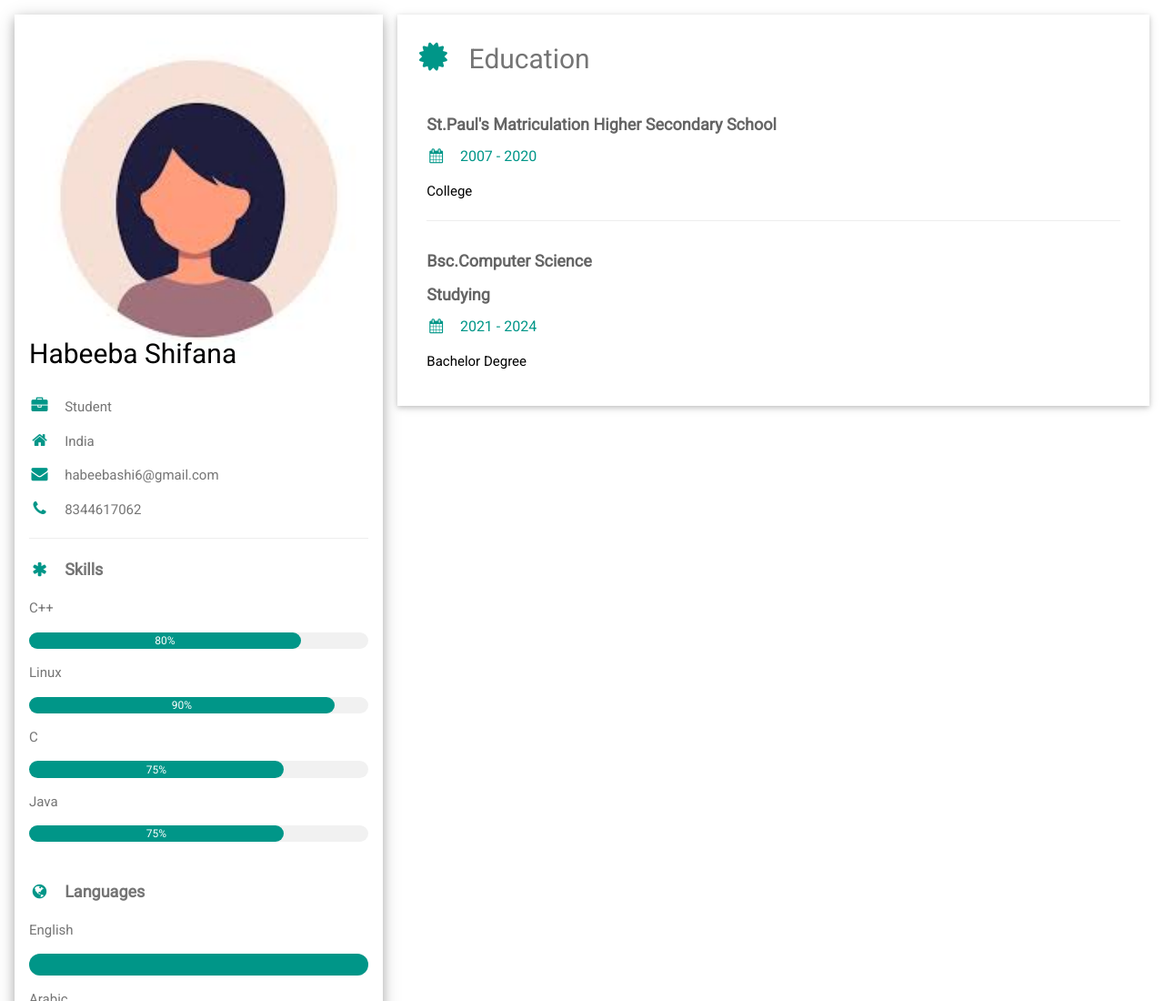
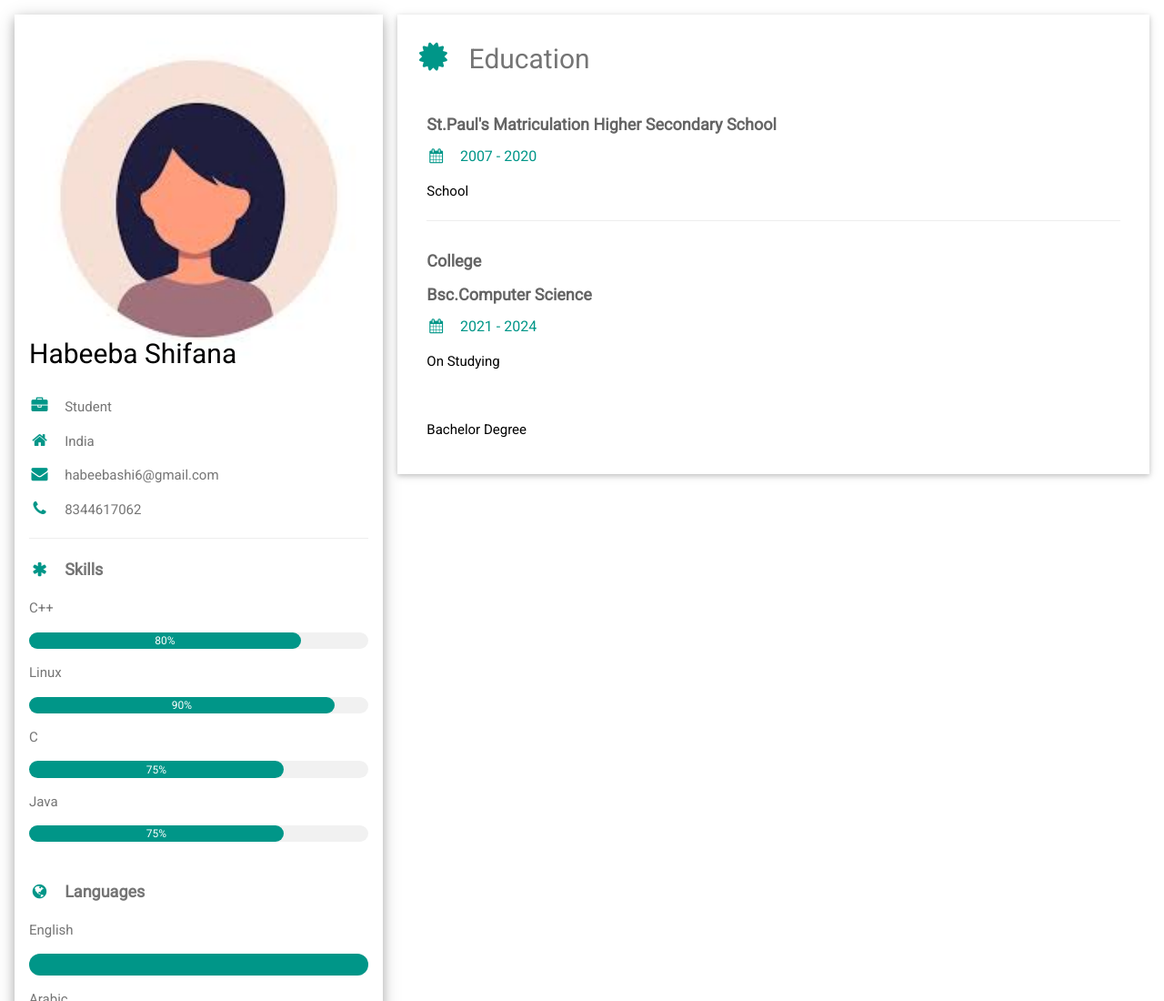
Before and after one commit to SHIFA257/DigitalPortfolio, a plain HTML site: page index.html in a window 1280 px wide. Shown: the top 1100 px of the page at 91% size. Drawn offline with nearby package versions, Linux system fonts and the light colour scheme; files whose address does not match are found by name.

Commit message:
Update index.html

```diff
--- a/index.html
+++ b/index.html
@@ -86,13 +86,14 @@ html,body,h1,h2,h3,h4,h5,h6 {font-family: "Roboto", sans-serif}
         <div class="w3-container">
           <h5 class="w3-opacity"><b>St.Paul's Matriculation Higher Secondary School</b></h5>
           <h6 class="w3-text-teal"><i class="fa fa-calendar fa-fw w3-margin-right"></i>2007 - 2020</h6>
-          <p>College</p>
+          <p>School</p>
           <hr>
         </div>
         <div class="w3-container">
-          <h5 class="w3-opacity"><b>Bsc.Computer Science</b></h5>
-<h5 class="w3-opacity"><b>Studying</b></h5>
+          <h5 class="w3-opacity"><b>College</b></h5>
+<h5 class="w3-opacity"><b>Bsc.Computer Science</b></h5>
           <h6 class="w3-text-teal"><i class="fa fa-calendar fa-fw w3-margin-right"></i>2021 - 2024</h6>
+          <p>On Studying</p><br>
           <p>Bachelor Degree</p><br>
         </div>
       </div>
```
